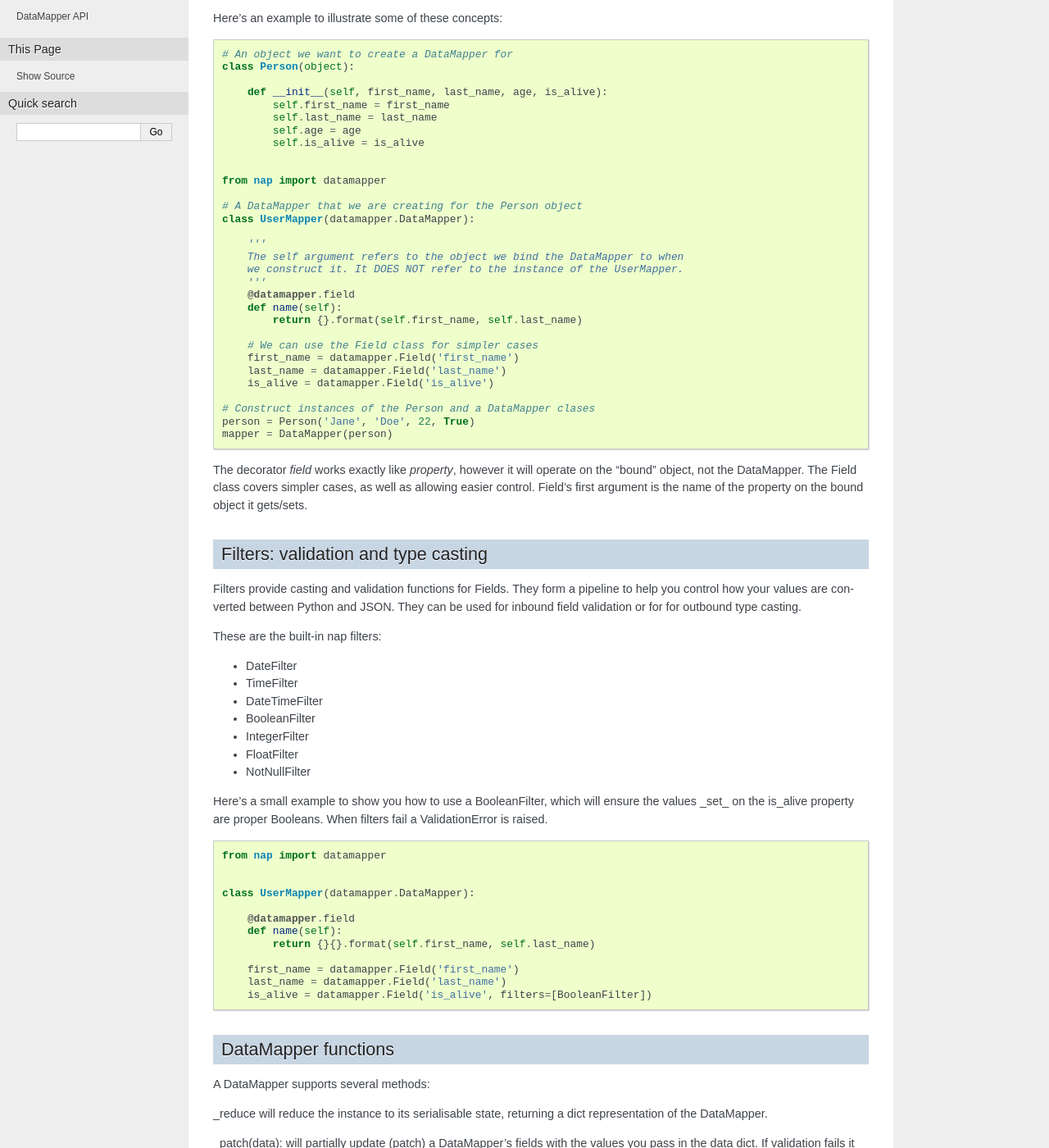
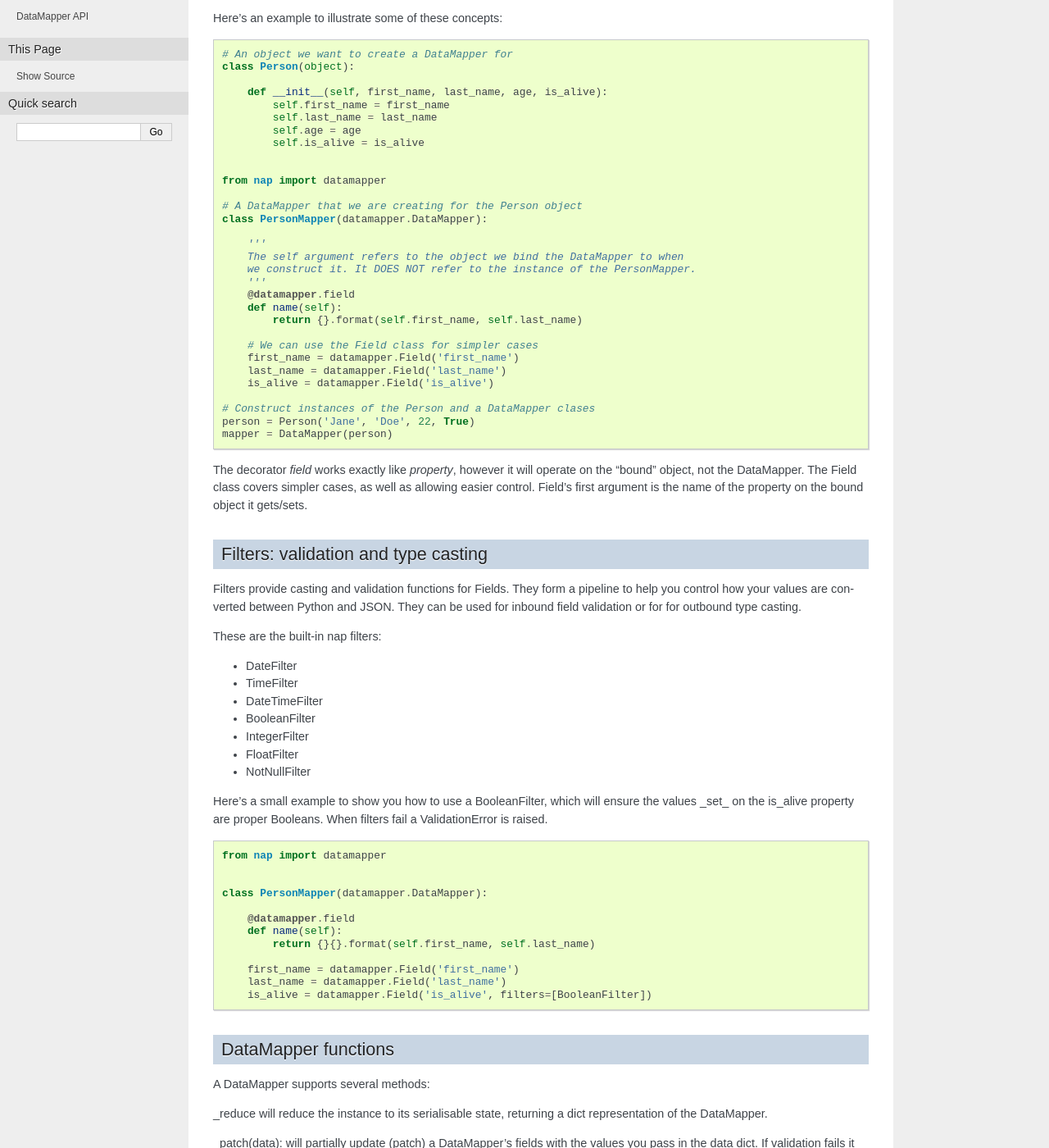
Before and after one commit to funkybob/django-nap, a Sphinx documentation site: the page built from docs/datamapper/index.rst, in a window 1280 px wide and 1400 px high, scrolled down 417 px. Shown: the whole window at 82% size. Built offline with Sphinx 7.4.7, drawn with Linux system fonts in a browser that asks for light colours; pages that are not in the unit, such as notebooks, are missing from menus; some of the changed text lies outside the part shown.

Commit message:
Erroneously named PersonMapper UserMapper

```diff
--- a/docs/datamapper/index.rst
+++ b/docs/datamapper/index.rst
@@ -37,11 +37,11 @@ Here's an example to illustrate some of these concepts:
     from nap import datamapper
 
     # A DataMapper that we are creating for the Person object
-    class UserMapper(datamapper.DataMapper):
+    class PersonMapper(datamapper.DataMapper):
 
         '''
         The self argument refers to the object we bind the DataMapper to when
-        we construct it. It DOES NOT refer to the instance of the UserMapper.
+        we construct it. It DOES NOT refer to the instance of the PersonMapper.
         '''
         @datamapper.field
         def name(self):
@@ -87,7 +87,7 @@ filters fail a ValidationError is raised.
     from nap import datamapper
 
 
-    class UserMapper(datamapper.DataMapper):
+    class PersonMapper(datamapper.DataMapper):
 
         @datamapper.field
         def name(self):
@@ -165,7 +165,7 @@ new Person object that subclasses Django's models.Model:
         is_alive = models.BooleanField(default=True)
 
 
-Here is the UserMapper rewritten to use a ModelDataMapper:
+Here is the PersonMapper rewritten to use a ModelDataMapper:
 
 .. code-block:: python
 
@@ -175,7 +175,7 @@ Here is the UserMapper rewritten to use a ModelDataMapper:
     from . import models
 
 
-    class UserMapper(datamapper.ModelDataMapper):
+    class PersonMapper(datamapper.ModelDataMapper):
         class Meta:
             model = models.Person
             fields = '__all__'
@@ -214,7 +214,7 @@ of field:
     from . import models
 
 
-    class UserMapper(datamapper.ModelDataMapper):
+    class PersonMapper(datamapper.ModelDataMapper):
         class Meta:
             model = models.Person
             fields = '__all__'
```
